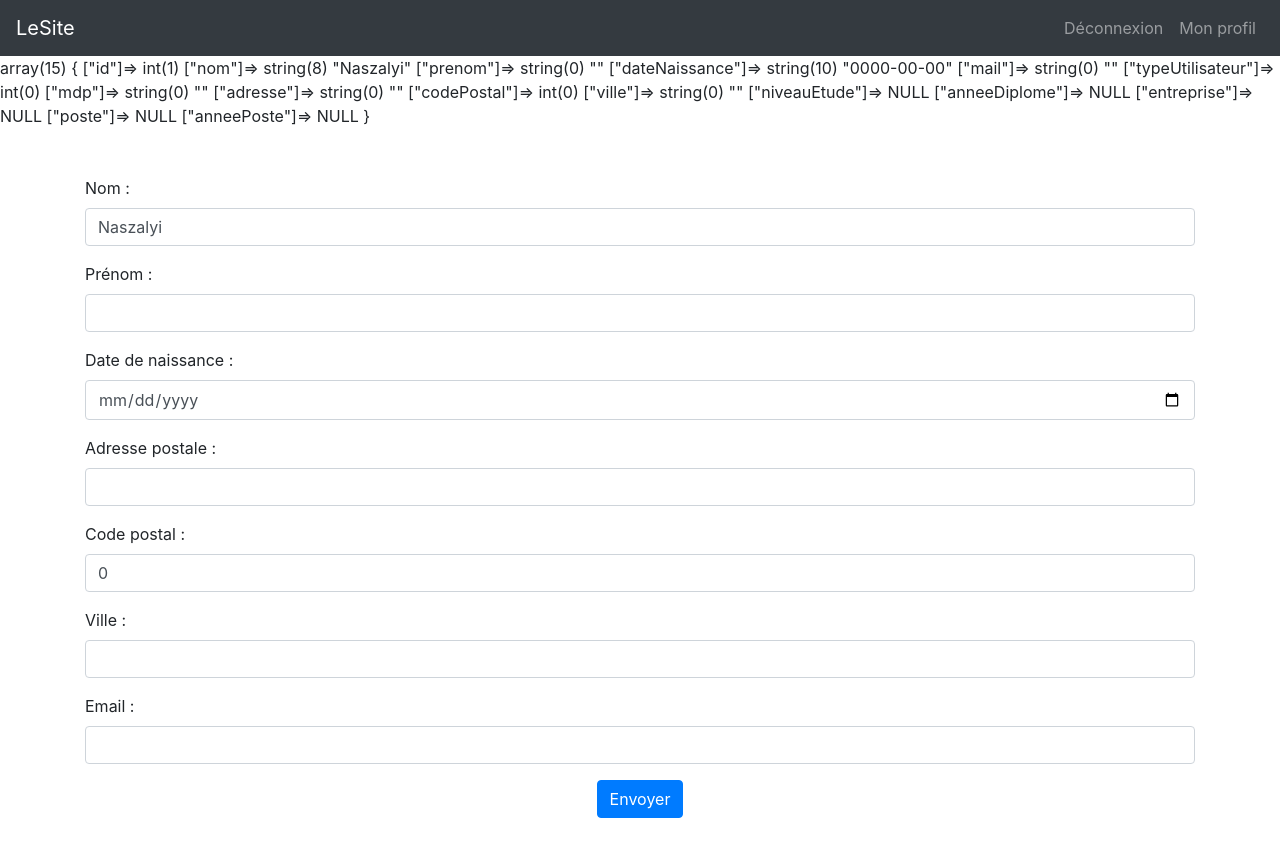
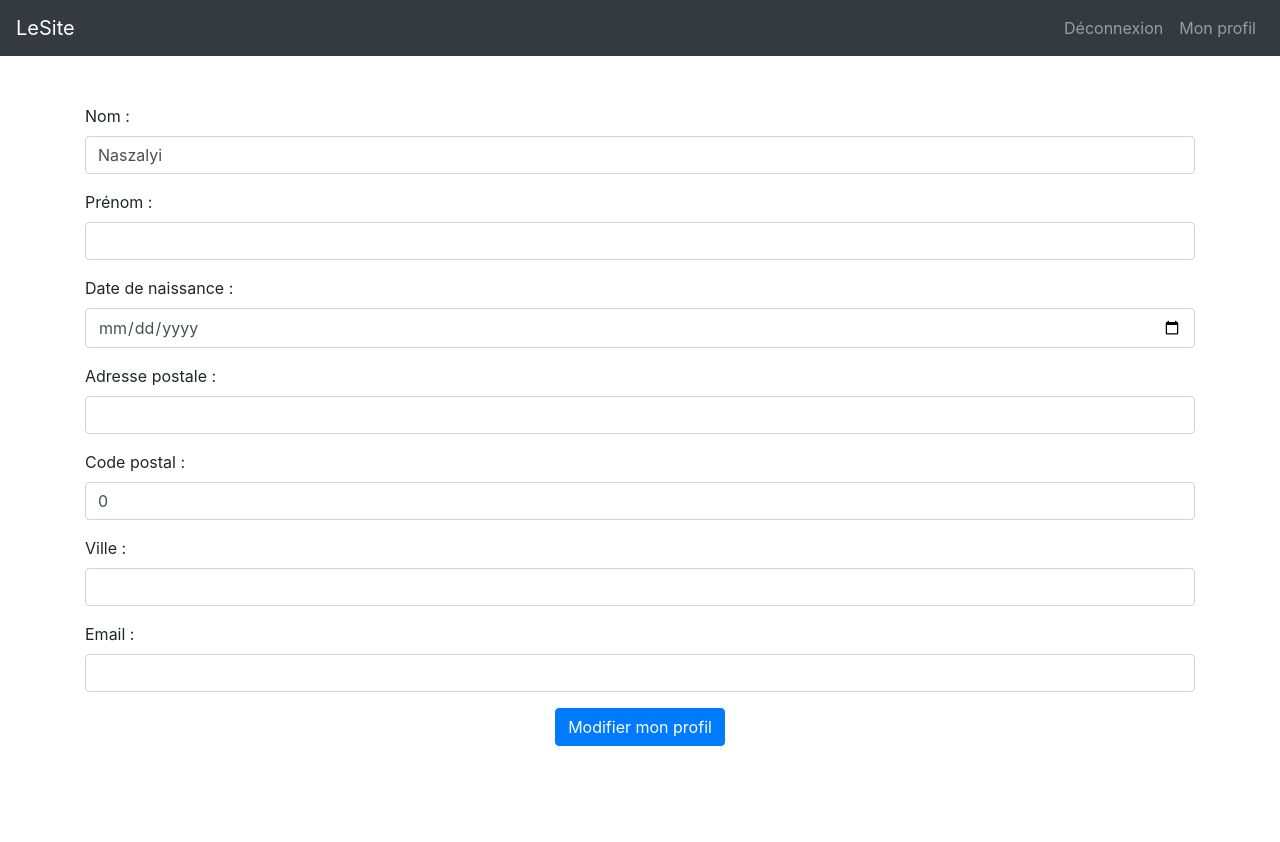
Before and after one commit to RemyDen/ProjetAncien, a PHP site: page /profil.php in a window 1280 px wide. After the commit the page ends 746 px from the top, so only its background shows below. Run offline with PHP 8.4, Linux system fonts and the light colour scheme; a user stored in the database is signed in; data comes from the database, SQL or seed files in the repository.

Commit message:
Add files via upload

```diff
--- a/ProjetAncien/profil.php
+++ b/ProjetAncien/profil.php
@@ -1,14 +1,15 @@
 <?php
 include 'includes/includes.php';
+include 'traitements/traitementModificationProfil.php';
 
 //On récupère les infos de la personne
 $req = "SELECT * FROM utilisateur WHERE mail = '" . $_SESSION['mail'] . "'";
 $exe = $bdd->query($req);
 $res = $exe->fetch(PDO::FETCH_ASSOC);
-var_dump($res);
 ?>
 
 <div class="container mt-5 mb-4">
+    <div class="text-center"><a class="btn btn-primary text-center d-none" href="newAncien.php">J'ai obtenu mon diplôme</a></div>
     <form method="POST" action="">
         <div class="form-group">
             <label for="">Nom :</label>
@@ -49,6 +50,11 @@ var_dump($res);
 
         <!--On affiche ou non les champs selon le type de l'utilisateur-->
         <?php if($res['typeUtilisateur'] == 1) { ?> <!--Etudiant-->
+            <!--On affiche le bouton "J'ai obtenu mon diplôme"-->
+            <script>
+                $('.d-none').removeClass('d-none')
+            </script>
+
             <div class="form-group opt" id="niveauEtude">
                 <label for="">Niveau d'étude</label>
                 <select class="form-control" name="niveauEtude">
@@ -61,28 +67,28 @@ var_dump($res);
                 </select>
             </div>
         <?php } else if($res['typeUtilisateur'] == 2) { ?>
-            <div class="form-group d-none opt" id="anneeDiplome">
+            <div class="form-group opt" id="anneeDiplome">
                 <label for="">Année d'obtention du diplôme : </label>
-                <input type="number" class="form-control" name="anneeDiplome" id="anneeDiplome" aria-describedby="helpId" placeholder="" pattern="[0-9]{4}">
+                <input type="number" class="form-control" name="anneeDiplome" id="anneeDiplome" aria-describedby="helpId" value="<?php echo $res['anneeDiplome']; ?>" pattern="[0-9]{4}">
             </div>
 
-            <div class="form-group d-none opt" id="entreprise">
+            <div class="form-group opt" id="entreprise">
                 <label for="">Entreprise (laissez blanc si chômeur) :</label>
-                <input type="text" class="form-control" name="entreprise" id="entreprise" aria-describedby="helpId" placeholder="">
+                <input type="text" class="form-control" name="entreprise" id="entreprise" aria-describedby="helpId" value="<?php echo $res['entreprise']; ?>">
             </div>
 
-            <div class="form-group d-none opt" id="poste">
+            <div class="form-group opt" id="poste">
                 <label for="">Poste occupé : </label>
-                <input type="text" class="form-control" name="poste" id="poste" aria-describedby="helpId" placeholder="">
+                <input type="text" class="form-control" name="poste" id="poste" aria-describedby="helpId" value="<?php echo $res['poste']; ?>">
             </div>
 
-            <div class="form-group d-none opt" id="anneePoste">
+            <div class="form-group opt" id="anneePoste">
                 <label for="">Année d'entrée à ce poste : </label>
-                <input type="number" class="form-control" name="anneePoste" id="anneePoste" aria-describedby="helpId" placeholder="" pattern="[0-9]{4}">
+                <input type="number" class="form-control" name="anneePoste" id="anneePoste" aria-describedby="helpId" value="<?php echo $res['anneePoste']; ?>" pattern="[0-9]{4}">
             </div>
         <?php } ?>
 
-        <div class="text-center"><button type="submit" name="envoyer" class="btn btn-primary text-center">Envoyer</button></div>
+        <div class="text-center"><button type="submit" name="envoyer" class="btn btn-primary text-center">Modifier mon profil</button></div>
     </form>
 </div>
 
--- /dev/null
+++ b/ProjetAncien/traitements/traitementModificationProfil.php
@@ -0,0 +1,52 @@
+<?php
+if(isset($_POST['envoyer'])) {
+    $nom = $_POST['nom'];
+    $prenom = $_POST['prenom'];
+    $dateNaissance = $_POST['dateNaissance'];
+    $mail = $_POST['mail'];
+    $adresse = $_POST['adresse'];
+    $codePostal = $_POST['codePostal'];
+    $ville = $_POST['ville'];
+
+    $req = "UPDATE utilisateur SET nom = '".$nom."', prenom = '".$prenom."', dateNaissance = '".$dateNaissance."', mail = '".$mail."', adresse = '".$adresse."', codePostal = '".$codePostal."', ville = '".$ville."'";
+
+    //On fait la différence selon le type de l'utilisateur
+    if($_SESSION['typeUtilisateur'] == 1) {
+        $niveauEtude = $_POST['niveauEtude'];
+        if($niveauEtude == "Choisissez une option") {
+?>
+            <script>alert("Veuillez choisir un niveau d'étude")</script>
+<?php
+            exit(0);
+        }
+        $req .= ", niveauEtude = '".$niveauEtude."'";
+    } else if($_SESSION['typeUtilisateur'] == 2) {
+        $anneeDiplome = $_POST['anneeDiplome'];
+        $entreprise = $_POST['entreprise'];
+        $poste = $_POST['poste'];
+        $anneePoste = $_POST['anneePoste'];
+
+        $req .= ", anneeDiplome = '".$anneeDiplome."', entreprise = '".$entreprise."', poste = '".$poste."', anneePoste = '".$anneePoste."'";
+    }
+    $req .= " WHERE mail = '".$_SESSION['mail']."'"; //Bien laissé l'espace au début de la chaîne
+    $exe = $bdd->query($req);
+    if($exe) {
+?>
+        <script>alert("Informations mises à jour !")</script>
+<?php
+    } else {
+        echo $bdd->errorInfo();
+    }
+} else if(isset($_POST['maj'])) {
+    $anneeDiplome = $_POST['anneeDiplome'];
+    $entreprise = $_POST['entreprise'];
+    $poste = $_POST['poste'];
+    $anneePoste = $_POST['anneePoste'];
+
+    $req = "UPDATE utilisateur SET anneeDiplome = '".$anneeDiplome."', entreprise = '".$entreprise."', poste = '".$poste."', anneePoste = '".$anneePoste."', niveauEtude = '".$niveauEtude."', typeUtilisateur = '2'
+            WHERE mail = '".$_SESSION['mail']."'";
+    $exe = $bdd->query($req);
+    if($exe) header('Location: profil.php');
+    else echo $bdd->errorInfo();
+}
+?>
```
Also changed, not shown: ProjetAncien/newAncien.php (added, +39 -0 lines).
